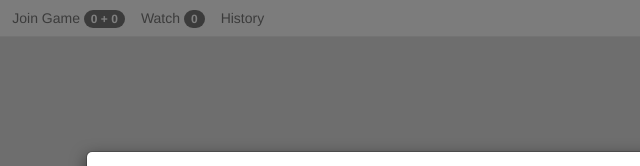
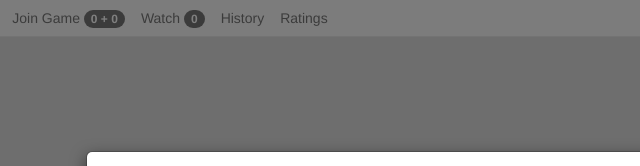
Before and after one commit to NoHatCoder/Playtak, a website: page Static/index.html in a window 1280 px wide. Shown: the top 166 px of the page, 256-896 px from the left. Drawn offline with Linux system fonts and the light colour scheme; no server answers.

Commit message:
Add link to ratinglist.html #8

```diff
--- a/Static/index.html
+++ b/Static/index.html
@@ -98,6 +98,7 @@
 								<span class="badge" id="gamecount">0</span></a>
 						</li>
 						<li><a target="_blank" title="Search for previous games" href="/games">History</a></li>
+						<li><a target="_blank" title="See the ratings of all players, derived from the games they played" href="/ratings.html">Ratings</a></li>
 					</ul>
 					<ul class="nav navbar-nav navbar-right">
 						<li>
```
